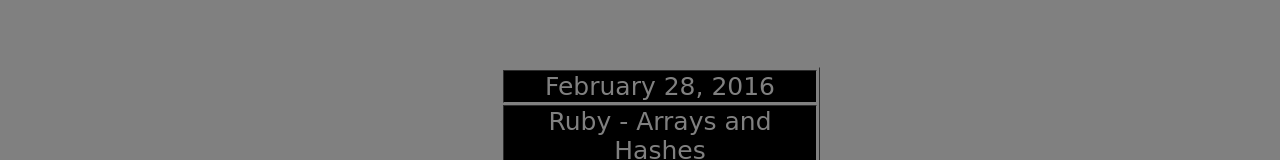
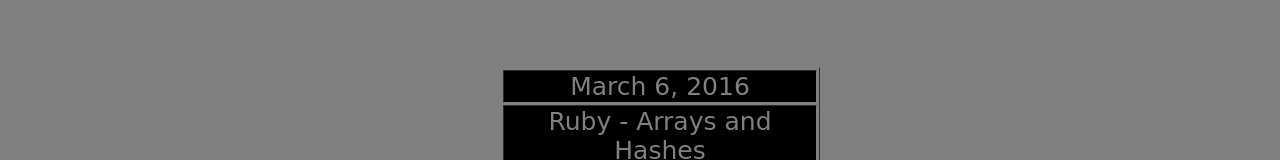
Before and after one commit to DanielJPark/danieljpark.github.io, a plain HTML site: page arrays-hashes.html in a window 1280 px wide. Shown: the part 353-513 px from the top of the page. Drawn offline with Linux system fonts and the light colour scheme.

Commit message:
week4 blog

```diff
--- a/arrays-hashes.html
+++ b/arrays-hashes.html
@@ -27,7 +27,7 @@
 		<table class="body" border="1px">
 			<tr>
 				<td>
-				February 28, 2016
+				March 6, 2016
 				</td>
 			</tr>
 
```
